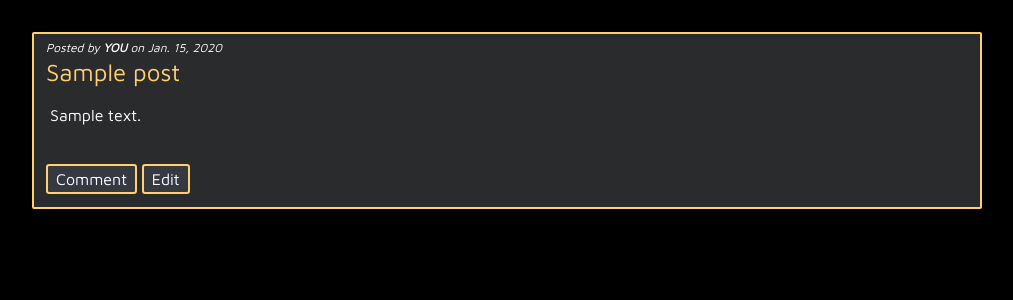
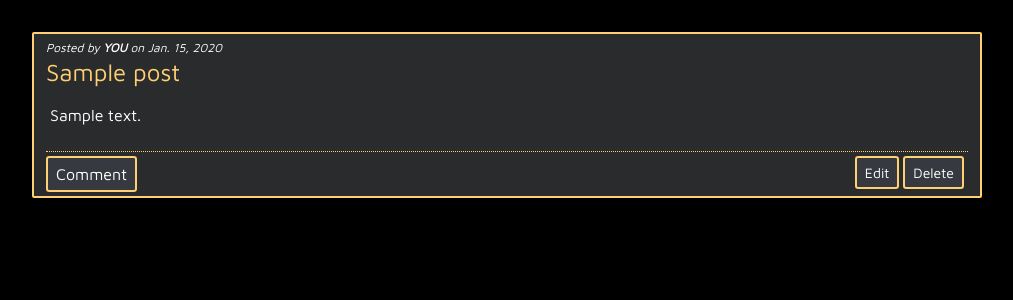
Before and after one commit to Ksson96/the-we-forum, a Django app: page / in a window 1280 px wide. Shown: the part 77-377 px from the top of the page, without its empty margins (133-1146 px from the left). Run offline with Django 4.2, Linux system fonts and the light colour scheme; a user stored in the database is signed in; tables that the repository leaves empty hold one stand-in row (values such as "Sample post"); some libraries are stand-ins or nearby versions.

Commit message:
Add delete button to post

```diff
--- a/static/css/style.css
+++ b/static/css/style.css
@@ -108,6 +108,10 @@ li {
     background-color:#FFCF74;
 }
 
+.author-options {
+    float:right;
+}
+
 
 /* Single Post View */
 
@@ -120,7 +124,7 @@ li {
 
 .post-options {
 
-    background-color: #292b2c;
+    border-top: 1px dotted #FFCF74;
 }
 
 .comment-container {
--- a/templates/base.html
+++ b/templates/base.html
@@ -30,9 +30,7 @@
                     <li class="nav-item">
                         <a class="nav-link active" href="{% url 'home' %}">Home</a>
                     </li>
-
                     {% if request.user.is_authenticated %}
-
                     <li class="nav-item">
                         <a class="nav-link" href="{% url 'create_post' %}">Create Post</a>
                     </li>
--- a/templates/index.html
+++ b/templates/index.html
@@ -12,16 +12,21 @@
             {% endif %}
                 {% if post.content %}
                 <a class="post-link" href="post/{{ post.post_id }}">
-                <h4 class="fs-4">{{ post.title }}</h4></a>
-                    <p class="py-2 px-1" id="post-content">{{ post.content }}</p>
+                    <h4 class="fs-4">{{ post.title }}</h4></a>
+                <p class="py-2 px-1" id="post-content">{{ post.content }}</p>
                     {% else %}
-                    <a class="post-link" href="post/{{ post.post_id }}">
-                        <h4 class="fs-4 mb-3 pt-2">{{ post.title }}</h4></a>
+                <a class="post-link" href="post/{{ post.post_id }}">
+                    <h4 class="fs-4 mb-3 pt-2">{{ post.title }}</h4></a>
                     {% endif %}
-            <div class="py-3">
-                <a href="post/{{ post.post_id }}" class="btn-sm fs-6 post-button">Comment</a>
+            <div class="py-1 post-options">
+                <a href="post/{{ post.post_id }}" class="btn-sm fs-6 post-button d-inline-block">Comment</a>
+
                 {% if post.author == request.user %}
-                <a href="/edit_post/{{ post.post_id }}" class="btn-sm fs-6 post-button">Edit</a>
+
+                <a href="/edit_post/{{ post.post_id }}" class="btn-sm post-button mx-1 author-options">Delete</a>
+                <a href="/delete_post/{{ post.post_id }}" class="btn-sm post-button author-options">Edit</a>
+
+
                 {% endif %}
             </div>
 
--- a/templates/post.html
+++ b/templates/post.html
@@ -14,9 +14,7 @@
             <h4 class="fs-4 fw-bold">{{ post.title }}</h4>
     {% endif %}
         <p>{{ post.content }}</p>
-    <div class="post-options">
 
-    </div>
 </div>
 </div>
 
```
